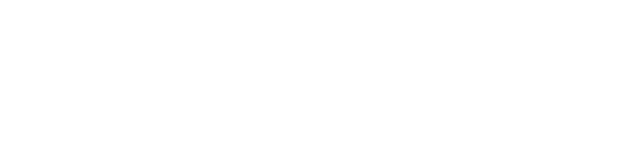
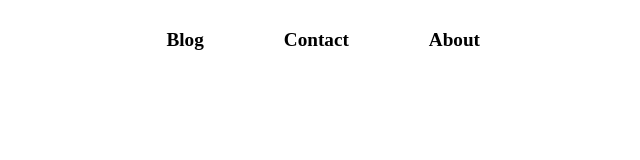
Before and after one commit to kindlerick/PersonalSite, a plain HTML site: page index.html in a window 1280 px wide. Shown: the whole page, without its empty margins (640-1280 px from the left). Drawn offline with Linux system fonts and the light colour scheme.

Commit message:
added nav bar, elements and styled

```diff
--- a/index.html
+++ b/index.html
@@ -7,7 +7,15 @@
     <link rel="stylesheet" href="styles.css">
 </head>
 <body>
-
+    <header>
+        <nav class="nav-element-bar">
+            <ol>
+            <li class="nav-element"><a href="#">Blog</a></li>
+            <li class="nav-element"><a href="#">Contact</a></li>
+            <li class="nav-element"><a href="#">About</a></li>
+            </ol>
+        </nav>
+      </header>
     <script src="script.js"></script>
 </body>
 </html>
--- a/styles.css
+++ b/styles.css
@@ -41,3 +41,26 @@
 	border-collapse: collapse;
 	border-spacing: 0;
 }
+
+
+.nav-element-bar {
+    display: flex;
+    justify-content: flex-end;
+    align-items: center;
+    height: 10vh;
+}
+
+.nav-element-bar > ol {
+    display: flex;
+    justify-content: center;
+    gap: 10vh;
+    padding-right: 20vh;
+    padding-left: 20vh;
+}
+
+ol > li > a {
+    text-decoration: none !important;
+    font-size: larger;
+    font-weight: bolder;
+    color: black;
+}
```
